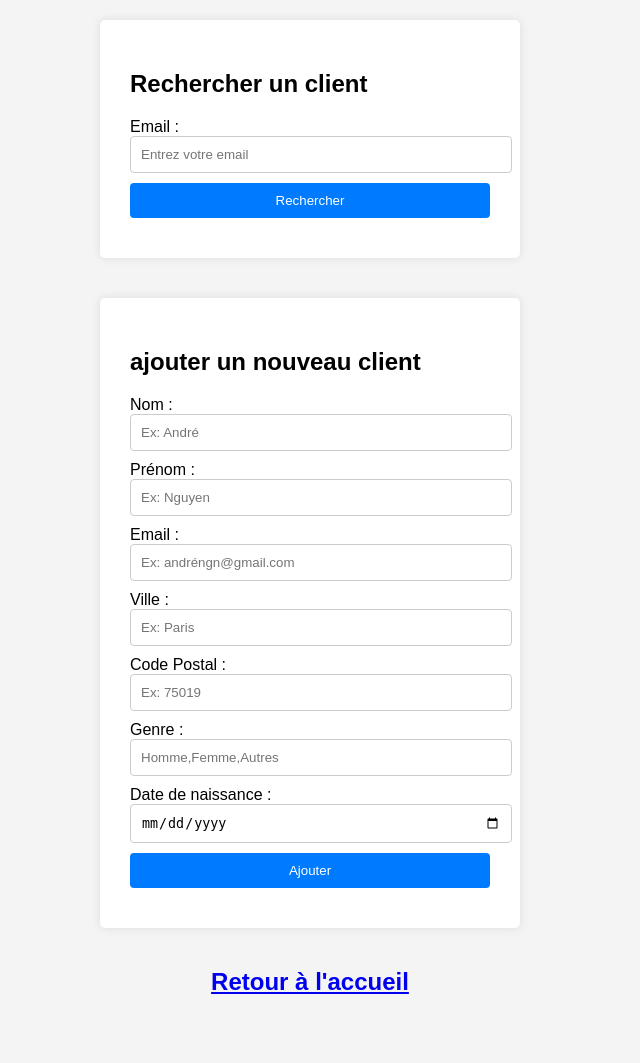
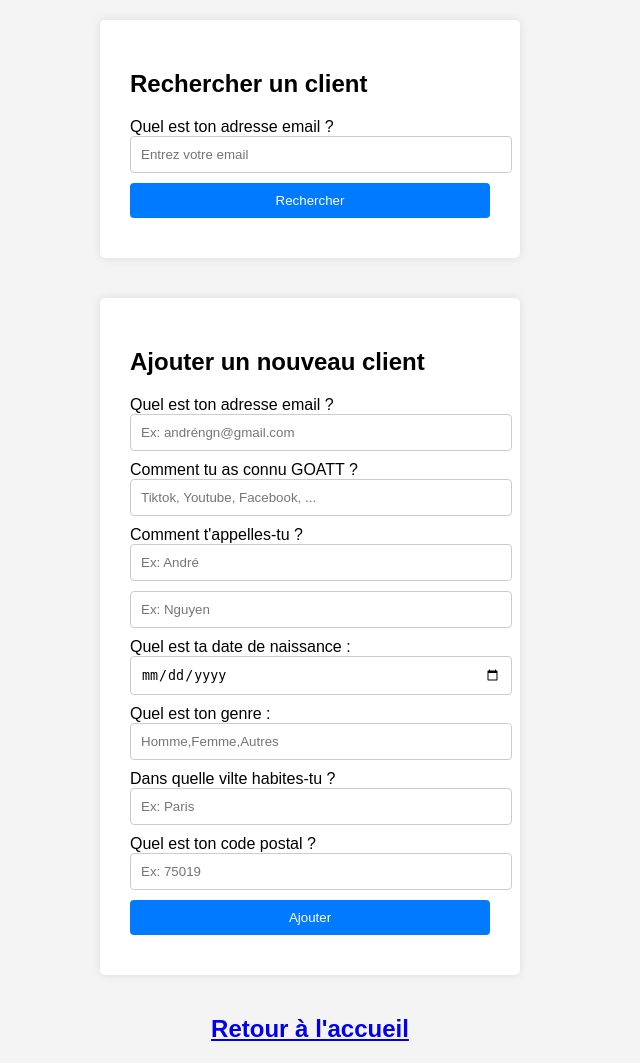
Before and after one commit to DamienBataillardGOATT/goatt-tools, a Flask app: page /client in a window 1280 px wide. Shown: the whole page, without its empty margins (330-970 px from the left). Before the commit the page ends 994 px from the top, so only its background shows below. Run offline with Flask 3, Linux system fonts and the light colour scheme.

Commit message:
14th commit

```diff
--- a/templates/client.html
+++ b/templates/client.html
@@ -10,7 +10,7 @@
         <form action="/search_client" method="post">
             <h2>Rechercher un client</h2>
 
-            <label for="search_email">Email :</label>
+            <label for="search_email">Quel est ton adresse email ?</label>
             <input type="email" id="search_email" name="search_email" placeholder="Entrez votre email" required>
 
             <input type="submit" value="Rechercher">
@@ -18,28 +18,31 @@
 
         <form action="/add_client" method="post">
 
-            <h2>ajouter un nouveau client</h2>
+            <h2>Ajouter un nouveau client</h2>
 
-            <label for="nom">Nom :</label>
+            <label for="email">Quel est ton adresse email ?</label>
+            <input type="email" id="email" name="email" placeholder="Ex: andréngn@gmail.com" required>
+
+            <label for="source">Comment tu as connu GOATT ?</label>
+            <input type="source" id="source" name="source" placeholder="Tiktok, Youtube, Facebook, ..." required>
+
+            <label for="nom">Comment t'appelles-tu ?</label>
             <input type="text" id="nom" name="nom" placeholder="Ex: André" required>
 
-            <label for="prenom">Prénom :</label>
+            <label for="prenom"></label>
             <input type="text" id="prenom" name="prenom" placeholder="Ex: Nguyen" required>
 
-            <label for="email">Email :</label>
-            <input type="email" id="email" name="email" placeholder="Ex: andréngn@gmail.com" required>
+            <label for="datedenaissance">Quel est ta date de naissance :</label>
+            <input type="date" id="datedenaissance" name="datedenaissance" required>
 
-            <label for="ville">Ville :</label>
+            <label for="genre">Quel est ton genre :</label>
+            <input type="text" id="genre" name="genre" placeholder="Homme,Femme,Autres" required>
+
+            <label for="ville">Dans quelle vilte habites-tu ?</label>
             <input type="text" id="ville" name="ville" placeholder="Ex: Paris" required>
 
-            <label for="codepostal">Code Postal :</label>
+            <label for="codepostal">Quel est ton code postal ?</label>
             <input type="text" id="codepostal" name="codepostal" placeholder="Ex: 75019" required>
-
-            <label for="genre">Genre :</label>
-            <input type="text" id="genre" name="genre" placeholder="Homme,Femme,Autres" required>
-
-            <label for="datedenaissance">Date de naissance :</label>
-            <input type="date" id="datedenaissance" name="datedenaissance" required>
 
             <input type="submit" value="Ajouter">
         </form>
--- a/templates/index.html
+++ b/templates/index.html
@@ -7,9 +7,6 @@
 <body>
     <h1>Passer une Commande</h1>
     <form action="/submit_order" method="post">
-
-        <label for="client_email">Email du client :</label>
-        <input type="email" id="client_email" name="client_email" placeholder="Ex: client@example.com" required>
 
         <!-- Choix de la marque de cordage -->
         <label for="cordage_marque">Marque du cordage :</label>
```
